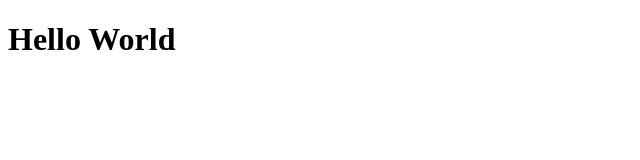
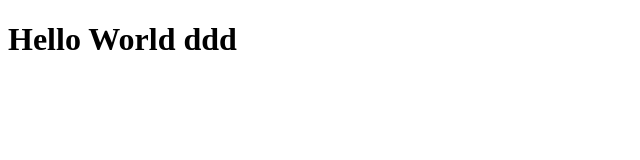
Before and after one commit to robiul-shagor/aboutme, a plain HTML site: page index.html in a window 1280 px wide. Shown: the whole page, without its empty margins (0-640 px from the left). Drawn offline with Linux system fonts and the light colour scheme.

Commit message:
adding new

```diff
--- a/index.html
+++ b/index.html
@@ -5,6 +5,6 @@
 	<title>Document</title>
 </head>
 <body>
-	<h1>Hello World</h1>
+	<h1>Hello World ddd</h1>
 </body>
 </html>
```
